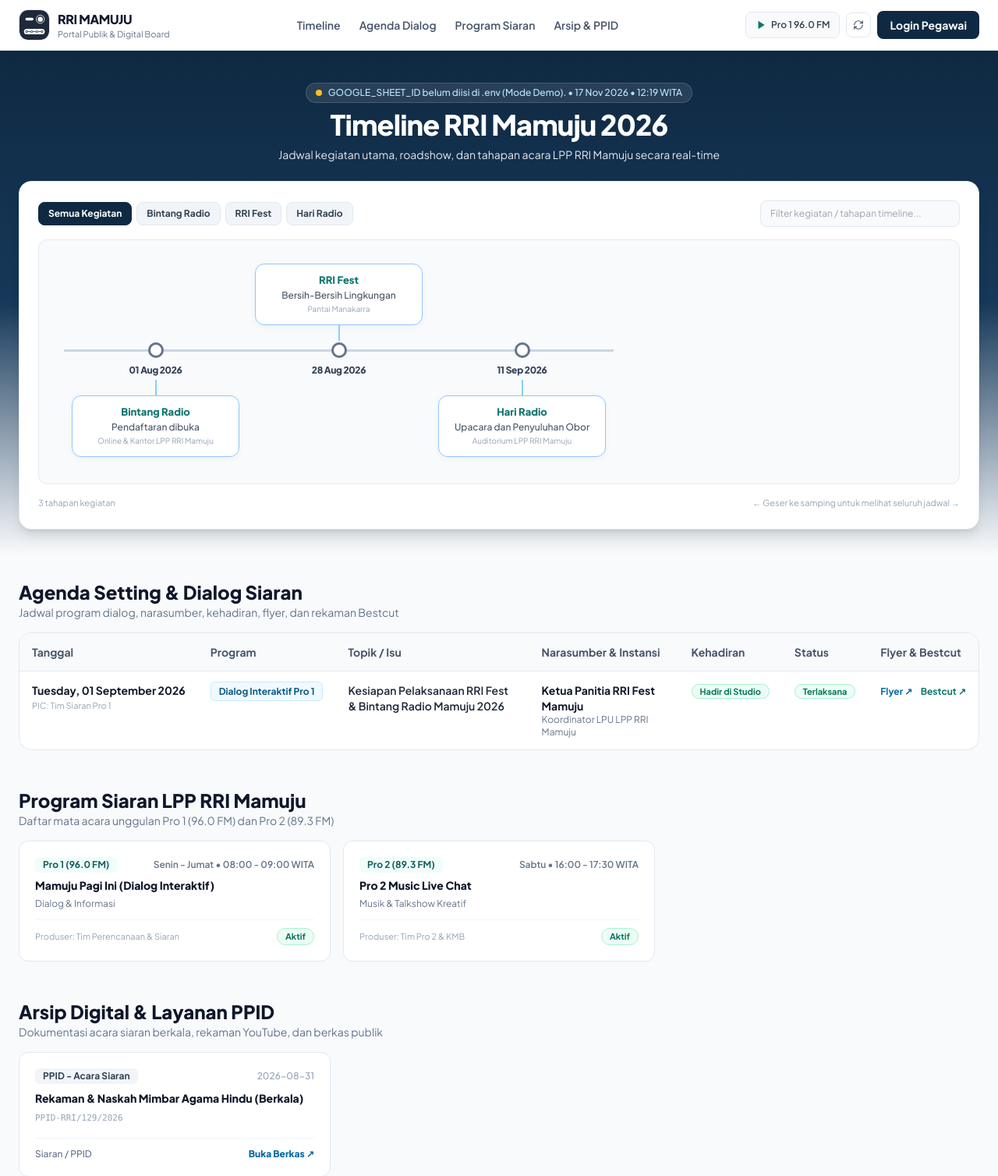
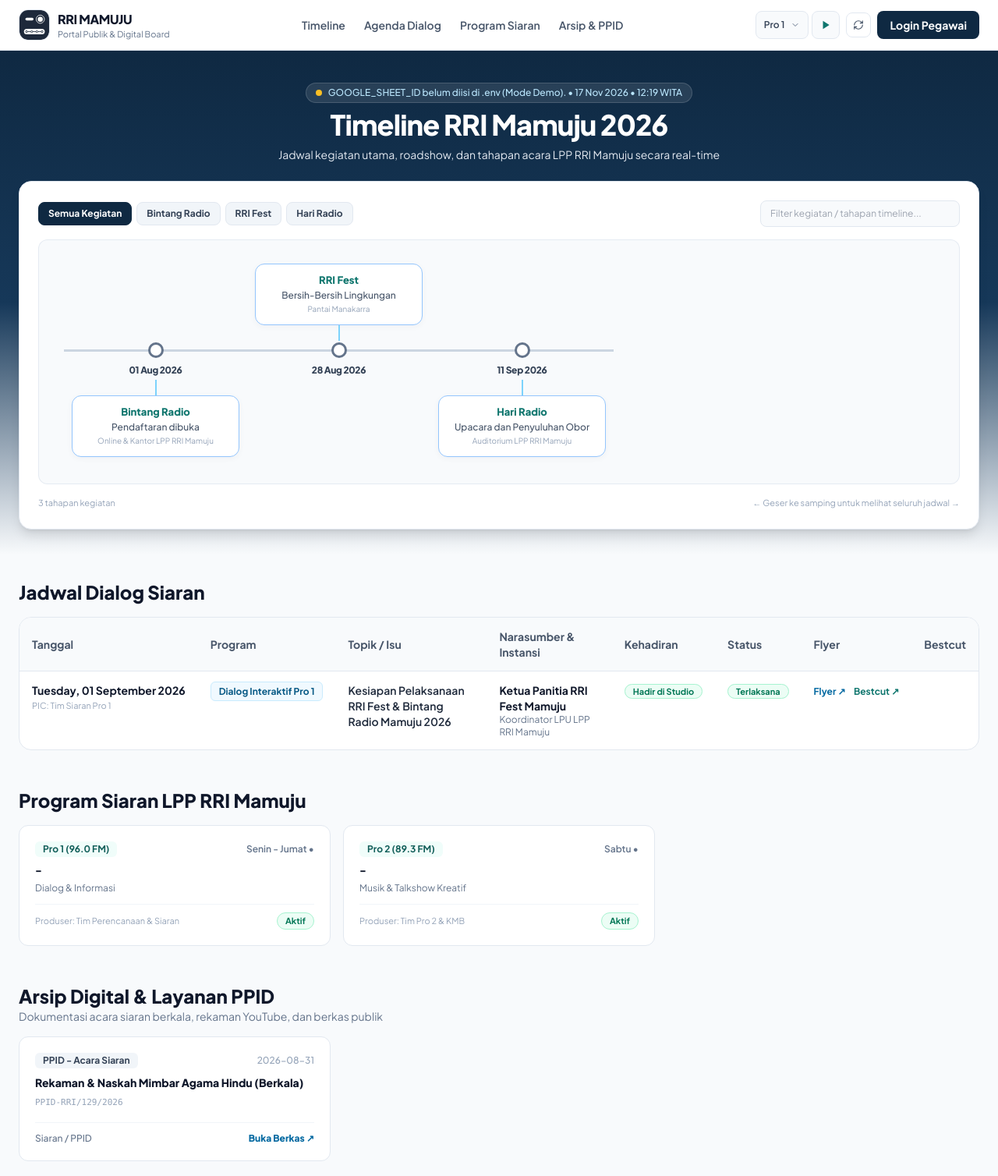
Before and after one commit to ikhwnfzan/dashboard-rrimamuju, a Flask app: page / in a window 1280 px wide. Shown: the top 1508 px of the page at 78% size. Run offline with Flask 3, Linux system fonts and the light colour scheme; some libraries are stand-ins or nearby versions.

Commit message:
update station information, modify database references, and enhance audio streaming functionality

```diff
--- a/app.py
+++ b/app.py
@@ -23,6 +23,12 @@ STATION_INFO = {
             "freq": "96.0 FM",
             "url": "https://stream-node0.rri.co.id/streaming/20/9020/rrimamujupro1.mp3",
             "share": "https://play.rri.co.id/sharing/radio/010461"
+        },
+        "pro2": {
+            "name": "RRI Pro 2 Mamuju",
+            "freq": "89.3 FM",
+            "url": "https://stream-node0.rri.co.id/streaming/20/9020/rrimamujupro2.mp3",
+            "share": "https://play.rri.co.id/sharing/radio/015293"
         }
     },
     "portals": [
@@ -46,9 +52,9 @@ STATION_INFO = {
 TARGET_PERMISSION_MAP = {
     "Timeline": ("dialog", "full"),
     "Agenda_Setting": ("dialog", "full"),
-    "Planner": ("konten", "full"),
+    "DB_Konten": ("konten", "full"),
     "Siaran": ("jadwal_siaran", "full"),
-    "Program_Siaran": ("program_siaran", "full"),
+    "DB_Program": ("program_siaran", "full"),
     "Jadwal_TMB": ("jadwal_tmb", "full"),
     "Arsip": ("info_board", "full"),
     "Info_Board": ("info_board", "full"),
@@ -125,7 +131,7 @@ def api_board():
 
     payload = {
         "connected": db.connected,
-        "status_msg": "Live Google Sheets" if db.connected else (db.last_error or "Mode Demo"),
+        "status_msg": "Database Synced" if db.connected else (db.last_error or "Mode Demo"),
         "server_time": datetime.now().strftime("%d %b %Y • %H:%M WITA"),
         "authenticated": bool(user),
         "user": user,
@@ -138,9 +144,9 @@ def api_board():
         "dialogs": db.get_agenda_setting(),
         "archive": db.get_tab_records("Arsip"),
         "info_board": db.get_tab_records("Info_Board", include_row_num=True) if user else [],
-        "planner": db.get_tab_records("Planner", include_row_num=True) if _has_perm(user, "konten", "view") else [],
+        "content_planner": db.get_tab_records("DB_Konten", include_row_num=True) if _has_perm(user, "konten", "view") else [],
         "siaran": db.get_tab_records("Siaran", include_row_num=True) if _has_perm(user, "jadwal_siaran", "view") else [],
-        "program_siaran": db.get_tab_records("Program_Siaran", include_row_num=True),
+        "program_siaran": db.get_tab_records("DB_Program", include_row_num=True),
         "jadwal_tmb": db.get_tab_records("Jadwal_TMB", include_row_num=True) if _has_perm(user, "jadwal_tmb", "view") else [],
         "arsip_sdm": db.get_tab_records("Arsip_SDM", include_row_num=True) if _has_perm(user, "arsip_sdm", "view") else [],
         "employees": db.get_employees() if (_has_perm(user, "data_pegawai", "view") or _has_perm(user, "master_ruangan", "view") or is_admin) else [],
--- a/templates/index.html
+++ b/templates/index.html
@@ -81,15 +81,55 @@
 
       <!-- Top-Right Actions -->
       <div class="flex items-center gap-2">
-        <!-- Live Pro 1 Stream Button -->
-        <button onclick="toggleAudio()" id="audioBtn"
-          class="inline-flex items-center gap-1.5 text-xs font-semibold px-3 py-2 rounded-lg border border-slate-200 bg-slate-50 hover:bg-slate-200 text-slate-700 transition">
-          <span id="audioIcon" class="text-teal-700 flex items-center">
-            <svg class="w-3.5 h-3.5 fill-current" viewBox="0 0 24 24"><polygon points="6 3 20 12 6 21 6 3"/></svg>
-          </span>
-          <span class="hidden sm:inline">Pro 1 96.0 FM</span>
-        </button>
-        <audio id="pro1Audio" preload="none" src="{{ station.streams.pro1.url }}"></audio>
+
+        <!-- Live Stream Selector -->
+        <div class="flex items-center gap-1">
+          <details id="stationMenu" class="relative">
+            <summary id="stationDropdown"
+              class="list-none inline-flex items-center gap-2 h-9 px-2.5 rounded-lg border border-slate-200 bg-slate-50 text-slate-700 text-xs font-semibold cursor-pointer select-none hover:bg-slate-100 focus:outline-none focus:ring-2 focus:ring-teal-600"
+              aria-label="Pilih siaran radio">
+              <span id="stationLabel">Pro 1</span>
+              <svg class="w-3 h-3 text-slate-500" viewBox="0 0 24 24" fill="none" stroke="currentColor" stroke-width="2" stroke-linecap="round" stroke-linejoin="round" aria-hidden="true">
+                <path d="m6 9 6 6 6-6" />
+              </svg>
+            </summary>
+            <div class="absolute right-0 mt-1 w-28 rounded-lg border border-slate-200 bg-white p-1 shadow-lg z-50">
+              <button type="button" onclick="document.getElementById('stationSelect').value='pro1'; document.getElementById('stationLabel').textContent='Pro 1'; changeStation(); document.getElementById('stationMenu').open=false"
+                class="w-full text-left px-3 py-2 rounded-md text-xs font-semibold text-slate-700 hover:bg-teal-50 hover:text-teal-700">
+                Pro 1
+              </button>
+              <button type="button" onclick="document.getElementById('stationSelect').value='pro2'; document.getElementById('stationLabel').textContent='Pro 2'; changeStation(); document.getElementById('stationMenu').open=false"
+                class="w-full text-left px-3 py-2 rounded-md text-xs font-semibold text-slate-700 hover:bg-teal-50 hover:text-teal-700">
+                Pro 2
+              </button>
+            </div>
+          </details>
+          <select id="stationSelect" class="hidden" aria-hidden="true" tabindex="-1">
+            <option value="pro1">Pro 1</option>
+            <option value="pro2">Pro 2</option>
+          </select>
+          {% if user %}
+          <button onclick="toggleAudio()" id="audioBtn"
+            class="inline-flex items-center justify-center w-9 h-9 rounded-lg border border-slate-200 bg-slate-50 hover:bg-slate-200 text-slate-700 transition"
+            title="Play/Pause">
+            <span id="audioIcon" class="text-teal-700 flex items-center">
+              <svg class="w-3.5 h-3.5 fill-current" viewBox="0 0 24 24"><polygon points="6 3 20 12 6 21 6 3"/></svg>
+            </span>
+          </button>
+          {% else %}
+          <button onclick="openLoginModal()" id="audioBtn"
+            class="inline-flex items-center justify-center w-9 h-9 rounded-lg border border-slate-200 bg-slate-50 hover:bg-slate-200 text-slate-700 transition"
+            title="Login untuk memutar siaran">
+            <span id="audioIcon" class="text-teal-700 flex items-center">
+              <svg class="w-3.5 h-3.5 fill-current" viewBox="0 0 24 24"><polygon points="6 3 20 12 6 21 6 3"/></svg>
+            </span>
+          </button>
+          {% endif %}
+        </div>
+        <audio id="pro1Audio" preload="none"
+          data-pro1="{{ station.streams.pro1.url }}"
+          data-pro2="{{ station.streams.pro2.url }}"
+          src="{{ station.streams.pro1.url }}"></audio>
 
         <!-- Refresh Sync -->
         <button onclick="refreshBoard()" title="Sinkronisasi Google Sheets"
@@ -201,8 +241,7 @@
     <!-- SECTION 2: AGENDA SETTING & DIALOG SIARAN -->
     <section id="agenda-dialog" class="space-y-4">
       <div>
-        <h2 class="text-xl sm:text-2xl font-extrabold text-slate-900">Agenda Setting &amp; Dialog Siaran</h2>
-        <p class="text-xs sm:text-sm text-slate-500">Jadwal program dialog, narasumber, kehadiran, flyer, dan rekaman Bestcut</p>
+        <h2 class="text-xl sm:text-2xl font-extrabold text-slate-900">Jadwal Dialog Siaran</h2>
       </div>
 
       <div class="bg-white rounded-2xl border border-slate-200 shadow-xs overflow-hidden">
@@ -216,7 +255,8 @@
                 <th class="px-4 py-3.5">Narasumber &amp; Instansi</th>
                 <th class="px-4 py-3.5">Kehadiran</th>
                 <th class="px-4 py-3.5">Status</th>
-                <th class="px-4 py-3.5">Flyer &amp; Bestcut</th>
+                <th class="px-4 py-3.5">Flyer</th>
+                <th class="px-4 py-3.5">Bestcut</th>
               </tr>
             </thead>
             <tbody id="dialogTableBody" class="divide-y divide-slate-100"></tbody>
@@ -229,7 +269,6 @@
     <section id="program-siaran" class="space-y-4">
       <div>
         <h2 class="text-xl sm:text-2xl font-extrabold text-slate-900">Program Siaran LPP RRI Mamuju</h2>
-        <p class="text-xs sm:text-sm text-slate-500">Daftar mata acara unggulan Pro 1 (96.0 FM) dan Pro 2 (89.3 FM)</p>
       </div>
       <div id="programGrid" class="grid sm:grid-cols-2 lg:grid-cols-3 gap-4"></div>
     </section>
@@ -569,9 +608,9 @@
           <div class="space-y-1.5">
             <div class="flex items-center justify-between text-xs">
               <span class="px-2.5 py-0.5 rounded-md bg-teal-50 text-teal-800 font-bold">${p.Programa || 'RRI Mamuju'}</span>
-              <span class="text-slate-500 font-semibold">${p.Hari || ''} • ${p.Jam_Tayang || ''}</span>
+              <span class="text-slate-500 font-semibold">${p.Hari || ''} • ${p.Jam || ''}</span>
             </div>
-            <h3 class="font-extrabold text-sm text-slate-900">${p.Nama_Program || '-'}</h3>
+            <h3 class="font-extrabold text-sm text-slate-900">${p['Nama Program'] || '-'}</h3>
             <p class="text-xs text-slate-500">${p.Format || ''}</p>
           </div>
           <div class="pt-2.5 border-t border-slate-100 flex items-center justify-between text-[11px] text-slate-400">
@@ -602,15 +641,58 @@
       `).join('');
     }
 
-    function toggleAudio() {
+    function setAudioIcon(isPlaying) {
+      const icon = document.getElementById('audioIcon');
+      icon.innerHTML = isPlaying
+        ? '<svg class="w-3.5 h-3.5 fill-current" viewBox="0 0 24 24"><rect x="6" y="4" width="4" height="16"/><rect x="14" y="4" width="4" height="16"/></svg>'
+        : '<svg class="w-3.5 h-3.5 fill-current" viewBox="0 0 24 24"><polygon points="6 3 20 12 6 21 6 3"/></svg>';
+    }
+
+    function changeStation() {
       const audio = document.getElementById('pro1Audio');
-      const icon = document.getElementById('audioIcon');
-      if (audio.paused) {
-        audio.play();
-        icon.innerHTML = '<svg class="w-3.5 h-3.5 fill-current" viewBox="0 0 24 24"><rect x="6" y="4" width="4" height="16"/><rect x="14" y="4" width="4" height="16"/></svg>';
+      const station = document.getElementById('stationSelect').value;
+      const wasPlaying = !audio.paused;
+      audio.pause();
+      audio.src = audio.dataset[station];
+      audio.load();
+      setAudioIcon(false);
+      if (wasPlaying) {
+        audio.play().then(() => setAudioIcon(true)).catch(() => setAudioIcon(false));
+      }
+    }
+
+    async function toggleAudio() {
+      const audio = document.getElementById('pro1Audio');
+      if (toggleAudio.shouldPlay === undefined) toggleAudio.shouldPlay = !audio.paused;
+      const requestId = (toggleAudio.requestId || 0) + 1;
+      toggleAudio.requestId = requestId;
+      toggleAudio.shouldPlay = !toggleAudio.shouldPlay;
+
+      if (toggleAudio.shouldPlay) {
+        try {
+          const station = document.getElementById('stationSelect').value;
+          audio.src = audio.dataset[station];
+          await audio.play();
+          if (toggleAudio.requestId === requestId && toggleAudio.shouldPlay) {
+            setAudioIcon(true);
+          } else if (!toggleAudio.shouldPlay) {
+            audio.pause();
+          }
+        } catch (error) {
+          if (toggleAudio.requestId === requestId) {
+            toggleAudio.shouldPlay = false;
+            audio.pause();
+            audio.removeAttribute('src');
+            audio.load();
+            setAudioIcon(false);
+            showToast('Siaran tidak dapat diputar.');
+          }
+        }
       } else {
         audio.pause();
-        icon.innerHTML = '<svg class="w-3.5 h-3.5 fill-current" viewBox="0 0 24 24"><polygon points="6 3 20 12 6 21 6 3"/></svg>';
+        audio.removeAttribute('src');
+        audio.load();
+        setAudioIcon(false);
       }
     }
 
--- a/templates/modules/kmb.html
+++ b/templates/modules/kmb.html
@@ -7,10 +7,10 @@
       </span>
       <div>
         <h2 class="text-xl font-extrabold">Content Planner (KMB)</h2>
-        <p class="text-xs text-slate-400">Perencanaan produksi konten media sosial &amp; digital</p>
+        <p class="text-xs text-slate-400">Perencanaan produksi konten media sosial &amp; RRI digital</p>
       </div>
     </div>
-    <button id="btnAddKonten" onclick="openAddModal('Planner')" class="hidden text-xs font-bold px-4 py-2 rounded-xl bg-teal-600 hover:bg-teal-700 text-white transition">
+    <button id="btnAddKonten" onclick="openAddModal('DB_Konten')" class="hidden text-xs font-bold px-4 py-2 rounded-xl bg-teal-600 hover:bg-teal-700 text-white transition">
       + Tambah Rencana Konten
     </button>
   </div>
--- a/templates/modules/perencanaan.html
+++ b/templates/modules/perencanaan.html
@@ -84,7 +84,7 @@
         <p class="text-xs text-slate-400">Daftar mata acara, jam tayang, format, dan produser programa RRI Mamuju</p>
       </div>
     </div>
-    <button id="btnAddProgramSiaran" onclick="openAddModal('Program_Siaran')" class="hidden text-xs font-bold px-4 py-2 rounded-xl bg-teal-600 hover:bg-teal-700 text-white transition">
+    <button id="btnAddProgramSiaran" onclick="openAddModal('DB_Program')" class="hidden text-xs font-bold px-4 py-2 rounded-xl bg-teal-600 hover:bg-teal-700 text-white transition">
       + Tambah Program Siaran
     </button>
   </div>
```
Also changed, not shown: sheets_service.py (+5 -6 lines), static/js/dashboard.js (+5 -5 lines).
